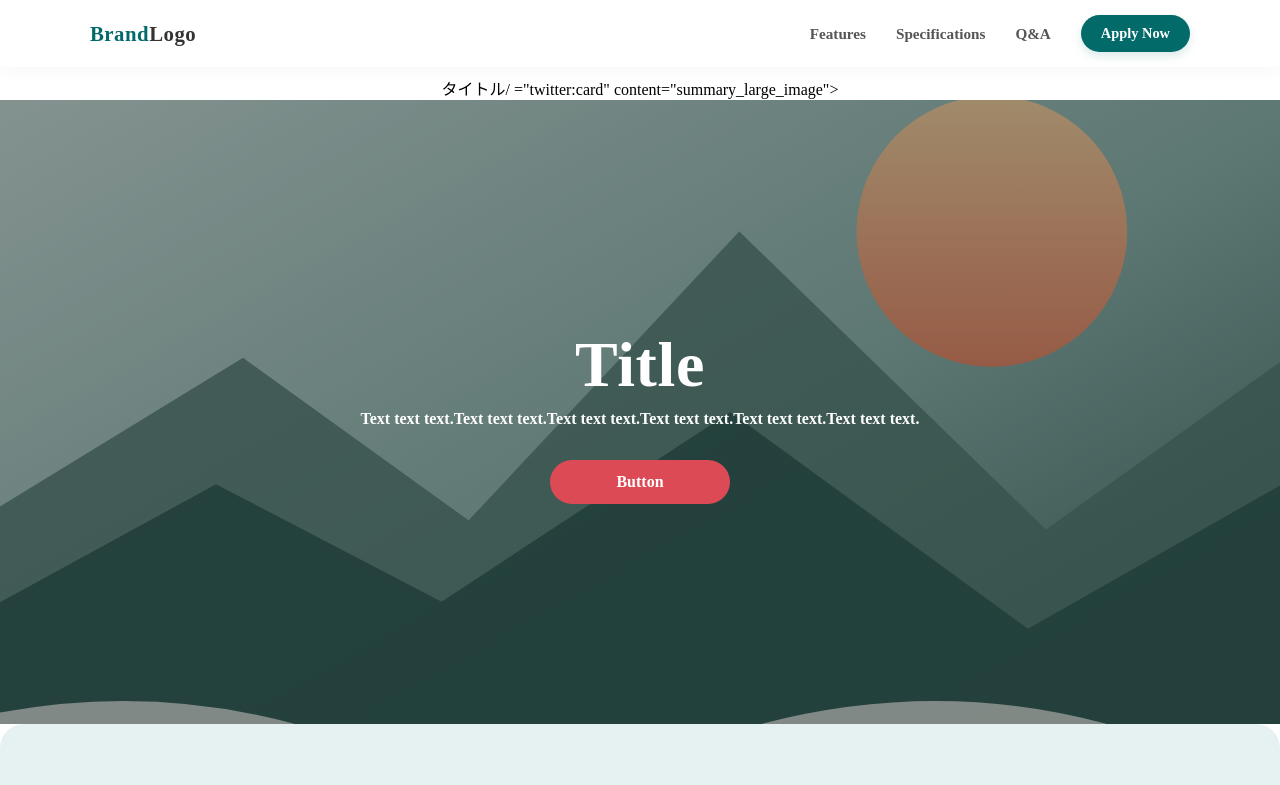
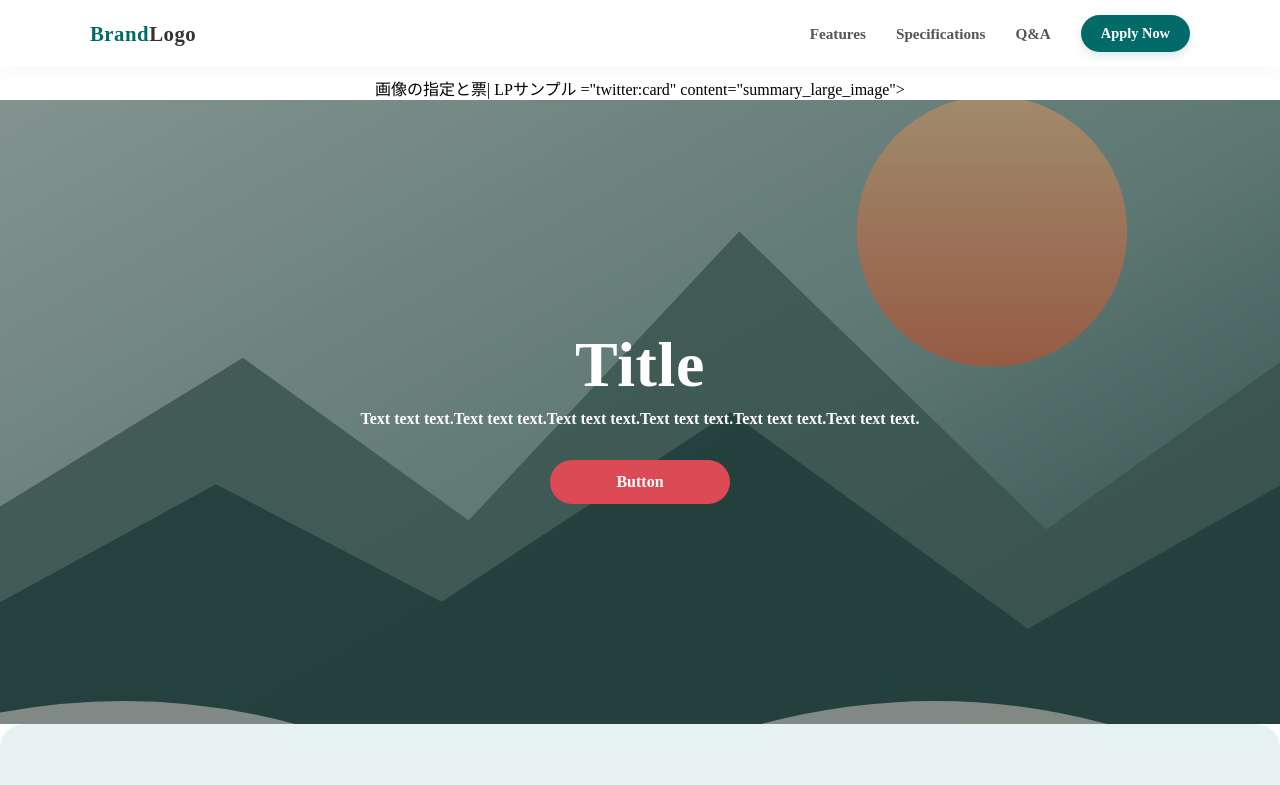
Before and after one commit to lucy27-kim/SEO_AIO, a plain HTML site: page index.html in a window 1280 px wide. Shown: the top 785 px of the page. Drawn offline with Linux system fonts and the light colour scheme.

Commit message:
Update title in index.html for clarity

```diff
--- a/index.html
+++ b/index.html
@@ -6,7 +6,7 @@
     | Character set and screen size and Page title (shown in tab and search) -->
  <meta charset="UTF-8">
     <meta name =" viewport" content="width=device-width, initial-scale=1.0">
-    <litle>タイトル/</litle>
+    <litle>画像の指定と票| LPサンプル</litle>
 
   <!-- SEO:
    Search Engine Optimization（検索エンジン最適化） | Short summary for search and AI -->
```
